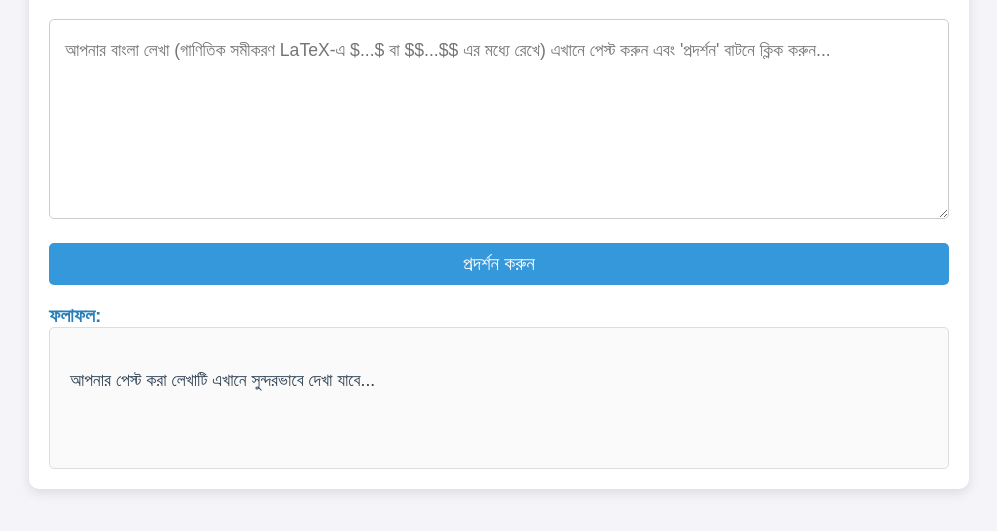
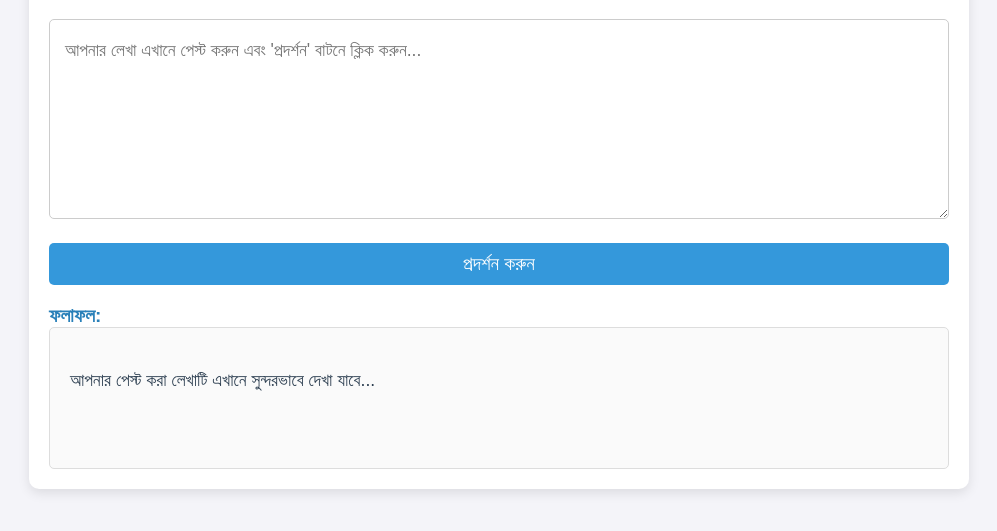
Before and after one commit to Towfiq369/formula-viewer, a plain HTML site: page index.html in a window 1280 px wide. Shown: the part 113-644 px from the top of the page, without its empty margins (141-1138 px from the left). Drawn offline with nearby package versions, Linux system fonts and the light colour scheme; some packages are replaced by stand-ins of ours.

Commit message:
index.html

```diff
--- a/index.html
+++ b/index.html
@@ -94,7 +94,7 @@
     <div class="container">
         <h1>Formula Viewing With TOWFIQ</h1>
 
-        <textarea id="inputArea" placeholder="আপনার বাংলা লেখা (গাণিতিক সমীকরণ LaTeX-এ $...$ বা $$...$$ এর মধ্যে রেখে) এখানে পেস্ট করুন এবং 'প্রদর্শন' বাটনে ক্লিক করুন..."></textarea>
+        <textarea id="inputArea" placeholder="আপনার লেখা এখানে পেস্ট করুন এবং 'প্রদর্শন' বাটনে ক্লিক করুন..."></textarea>
 
         <button onclick="renderContent()">প্রদর্শন করুন</button>
 
@@ -123,4 +123,5 @@
     </script>
 
 </body>
+
 </html>
```
